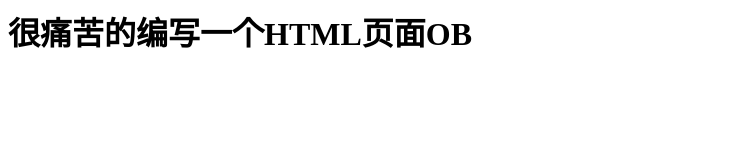
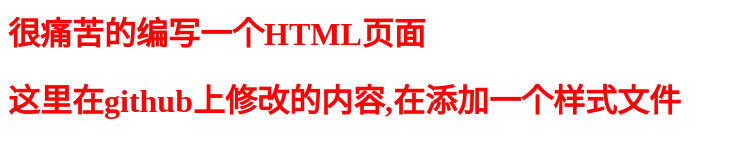
Before and after one commit to Jason931229/website, a plain HTML site: page index.html in a window 1280 px wide. Shown: the whole page, without its empty margins (0-736 px from the left). Drawn offline with Linux system fonts and the light colour scheme.

Commit message:
在github上修改了内容

```diff
--- a/index.html
+++ b/index.html
@@ -1,6 +1,8 @@
 <html>
 	<head></head>
+	<link rel="stylesheet" href="a.css">
 	<body>
-		<h1>很痛苦的编写一个HTML页面OB</h1>
+		<h1>很痛苦的编写一个HTML页面</h1>
+		<h1>这里在github上修改的内容,在添加一个样式文件</h1>
 	</body>
 </html>
```
